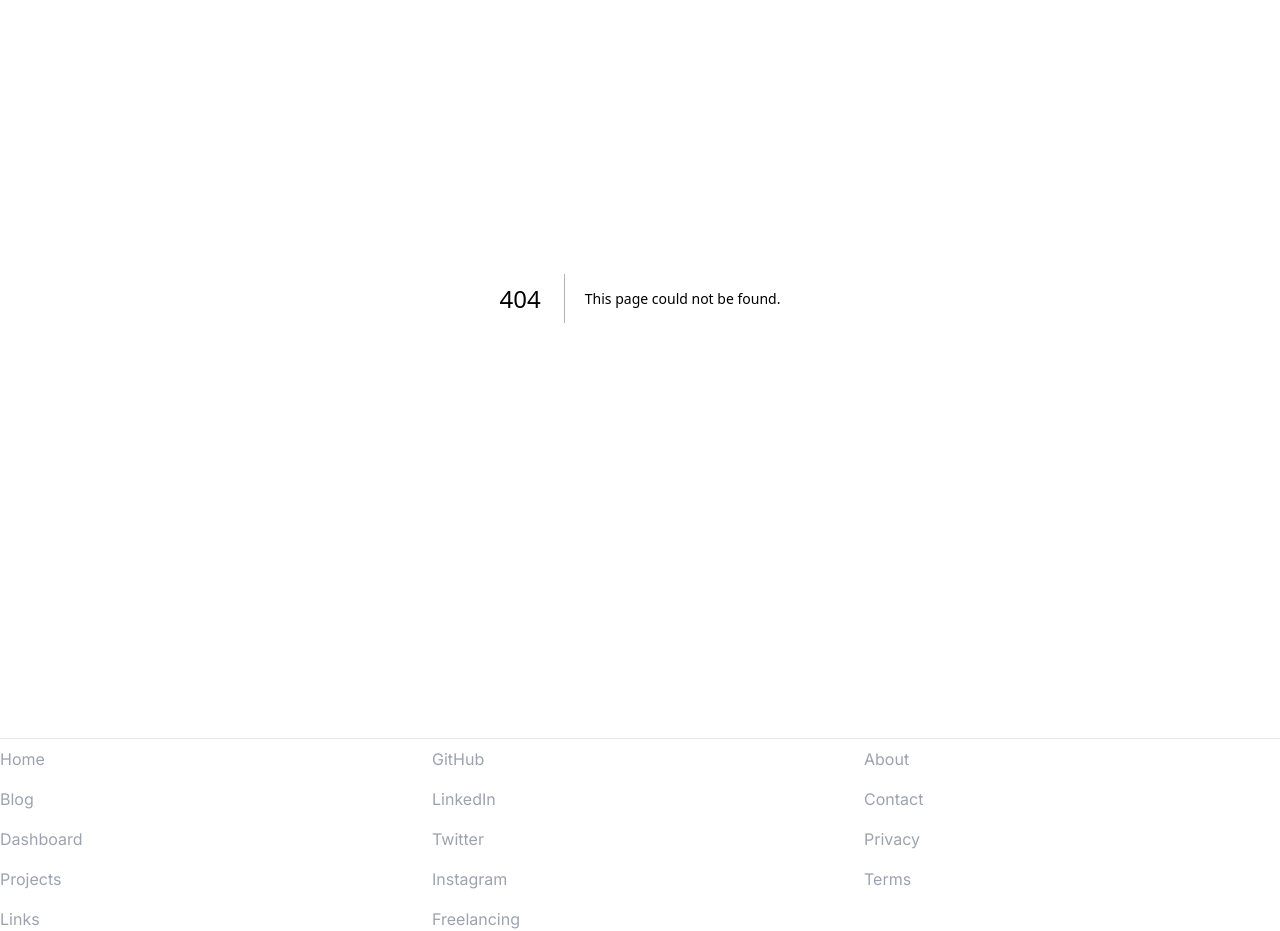
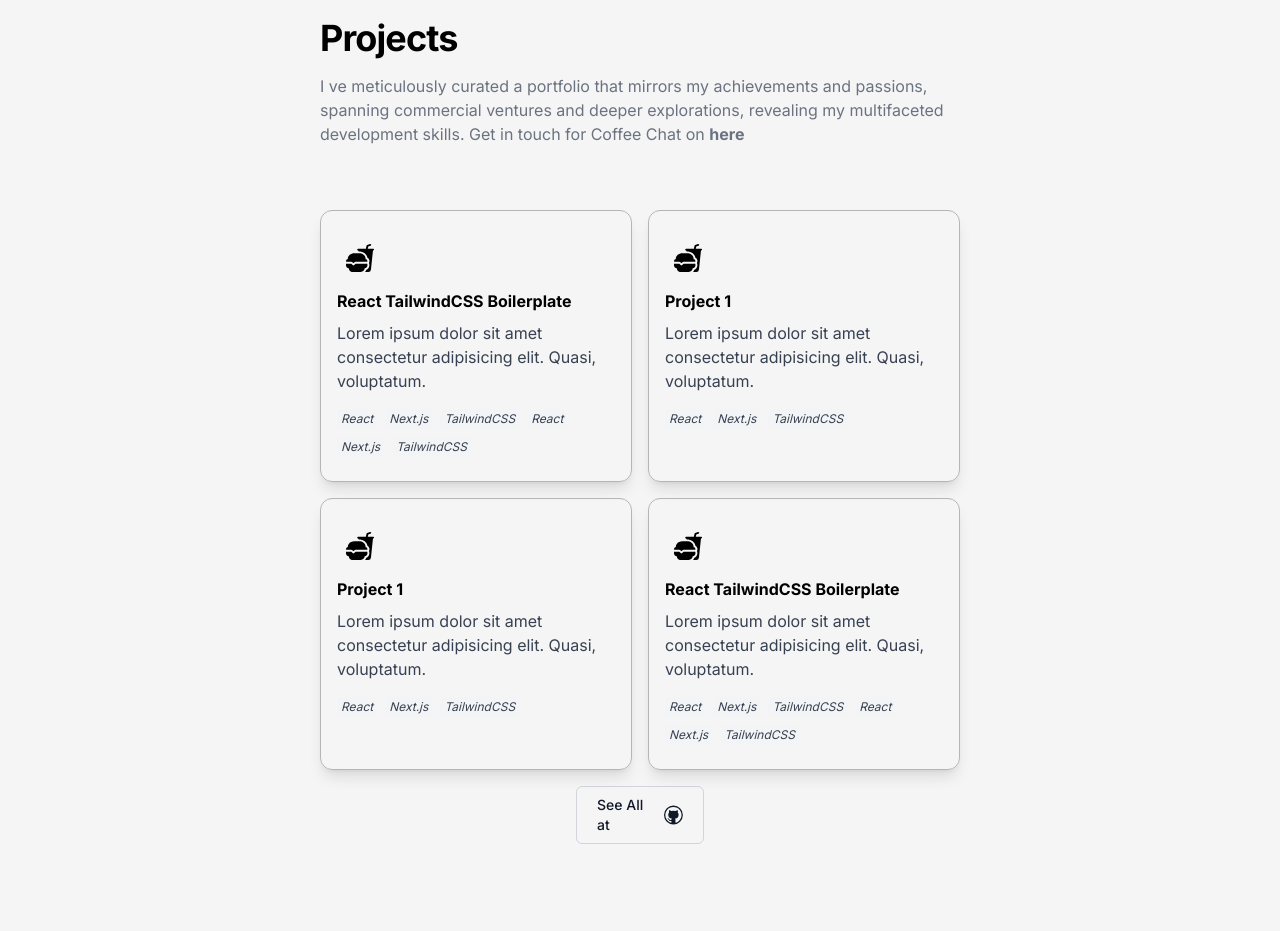
Before and after one commit to iambenkis/Portfolio-2.0, a Next.js app: page /projects in a window 1280 px wide. Before the commit this address had no page. Shown: the part 220-1151 px from the top of the page. Built offline with nearby package versions, Linux system fonts and the light colour scheme.

Commit message:
Update the Project Style

```diff
--- /dev/null
+++ b/src/app/projects/page.jsx
@@ -0,0 +1,42 @@
+import ProjectItems from '@/data/projects'
+import { projects } from '@/data/projects'
+import { UpcommingProjects } from '@/data/projects'
+import { VscGithub } from 'react-icons/vsc'
+
+const Project = () => {
+  return (
+    <div className="bg-neutral-100 px-80 py-10">
+      <div className="pb-10 pt-10 mt-10">
+        <h3 className="font-bold text-2xl md:text-4xl tracking-tight mb-4 text-black dark:text-white">
+          Projects
+        </h3>
+        <h2 class="prose text-gray-500 dark:text-gray-400 mb-16">
+          I ve meticulously curated a portfolio that mirrors my achievements and
+          passions, spanning commercial ventures and deeper explorations,
+          revealing my multifaceted development skills. Get in touch for Coffee
+          Chat on{' '}
+          <a class="font-bold text-black-500 hover:underline" href="/blog">
+            here
+          </a>{' '}
+        </h2>
+        <ProjectItems projects={projects} toDisplay={5} />
+        <a
+          type="button"
+          class="flex w-[20%] px-5 py-3 justify-center items-center text-sm my-4 mx-auto px-4 py-[8px] border border-gray-300 rounded-md font-medium text-gray-900 dark:text-gray-100 hover:bg-gradient-to-r from-blue-200/50 to-yellow-200/25 transition duration-500 hover-underlined"
+          href="https://github.com/iambenkis"
+          target="_blank"
+        >
+          See All at <VscGithub className="font-bold ml-2 text-xl " />
+        </a>
+      </div>
+      <div className="mt-7">
+        <h3 class="font-bold text-2xl md:text-4xl tracking-tight mb-4 text-black dark:text-white">
+          Upcomming Projects
+        </h3>
+        <ProjectItems projects={UpcommingProjects} />
+      </div>
+    </div>
+  )
+}
+
+export default Project
```
